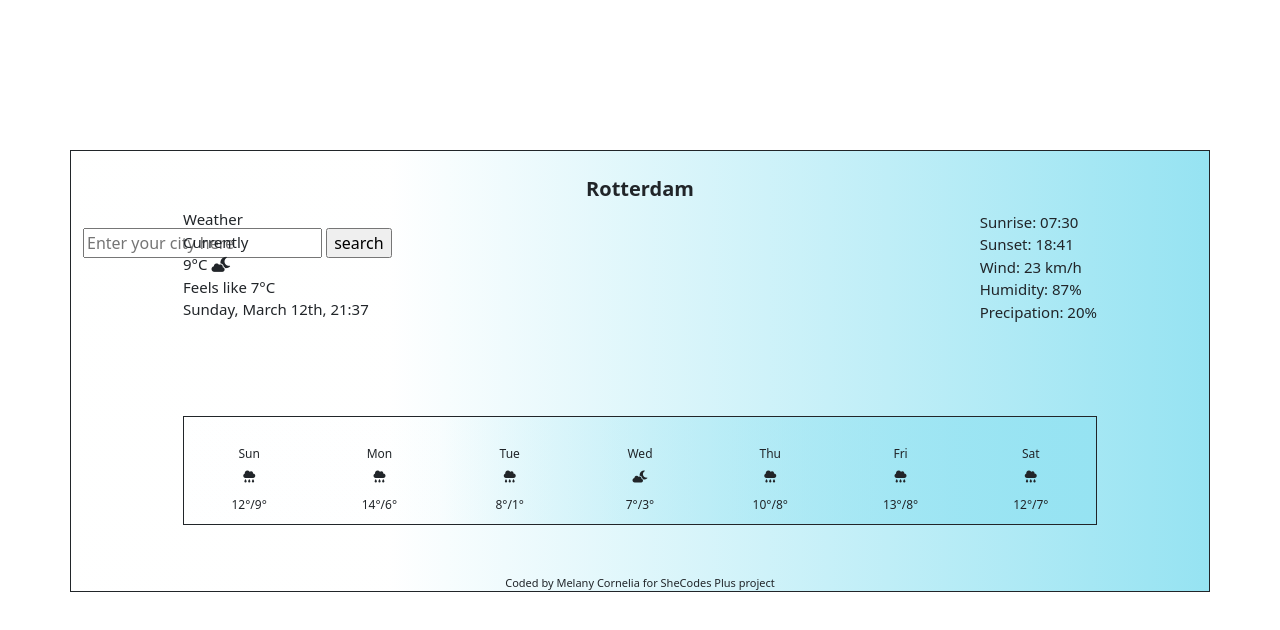
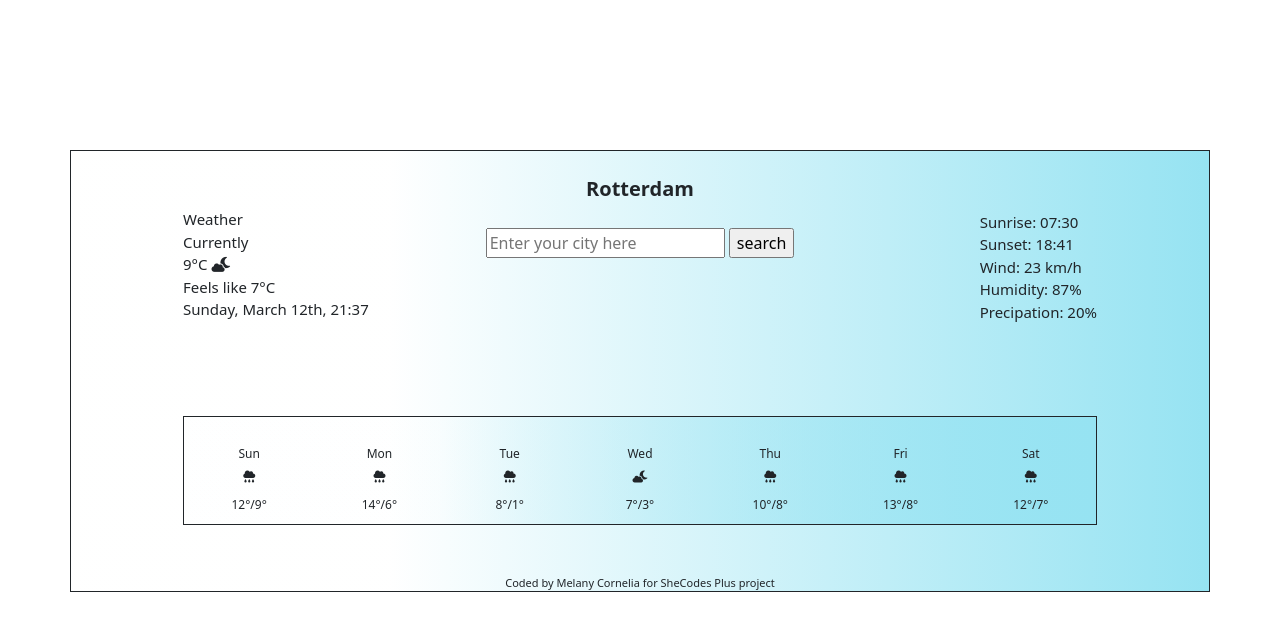
Before and after one commit to MelanyCornelia/Weather-App, a plain HTML site: page index.html in a window 1280 px wide. Drawn offline with nearby package versions, Linux system fonts and the light colour scheme.

Commit message:
2nd try; styling search-form
# infront of the id instead of .

```diff
--- a/styles.css
+++ b/styles.css
@@ -18,7 +18,7 @@
     text-align: center;
 }
 
-.search-form {
+#search-form {
     text-align: center;
 }
 
```
